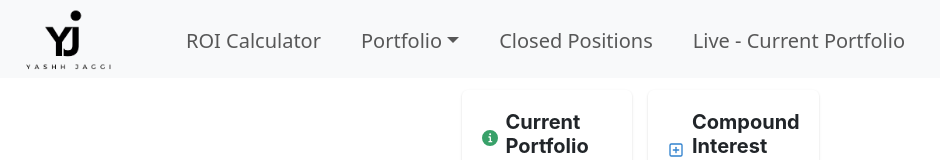
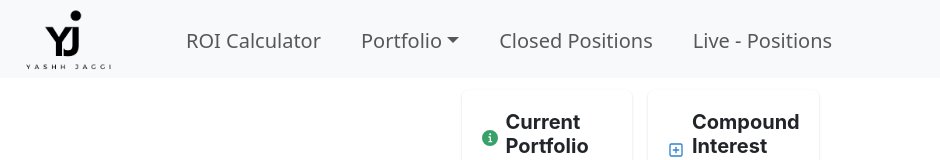
Before and after one commit to yashhjaggi1998/Stan-Weinstein-Portfolio, a Next.js app: page / in a window 1280 px wide. Shown: the top 160 px of the page, without its empty margins (0-940 px from the left). Built offline with nearby package versions, Linux system fonts and the light colour scheme.

Commit message:
Introducing Navbar

```diff
--- /dev/null
+++ b/pages/components/NavBar.js
@@ -0,0 +1,33 @@
+import {
+    Navbar,
+    Nav,
+    NavDropdown
+} from 'react-bootstrap';
+import "bootstrap/dist/css/bootstrap.min.css";
+
+export default function(){
+
+return (
+    <Navbar fixed="top" className="ps-4 pt-1 pb-0" bg="light" data-bs-theme="light">
+        <Navbar.Brand>
+            <img
+                alt="YJ Brand"
+                src="YJ1.png"
+                width="90"
+                height="100"
+                className="align-top"
+            />
+        </Navbar.Brand>
+        <Nav className="ms-5 me-auto">
+
+            <Nav.Link href="/compound_interest_calculator" className="fs-5 me-4">ROI Calculator</Nav.Link>
+            <NavDropdown title="Portfolio" id="portfolio" className="fs-5 me-4">
+                <NavDropdown.Item href="/current_portfolio" className="fs-5">Current Portfolio</NavDropdown.Item>
+                <NavDropdown.Item href="/fundamental_portfolio" className="fs-5">Fundamental Portfolio</NavDropdown.Item>
+            </NavDropdown>
+            <Nav.Link href="/closed_positions" className="fs-5 me-4">Closed Positions</Nav.Link>
+            <Nav.Link href="/positions" className="fs-5">Live - Positions</Nav.Link>
+        </Nav>
+    </Navbar>
+    );
+}
--- a/pages/index.tsx
+++ b/pages/index.tsx
@@ -4,7 +4,7 @@ import clientPromise from '../lib/mongodb'
 import type { InferGetServerSidePropsType, GetServerSideProps } from 'next'
 import { Button, Card, CardBody, CardFooter, CardHeader, Center, Container, HStack, Heading, Icon, List, ListIcon, ListItem, SimpleGrid, Text} from '@chakra-ui/react';
 import { InfoIcon, LockIcon, SettingsIcon, PlusSquareIcon } from '@chakra-ui/icons';
-import { Navbar, Nav, NavItem, NavDropdown } from 'react-bootstrap';
+import NavBar from "./components/NavBar";
 
 
 type ConnectionStatus = { isConnected: boolean }
@@ -41,29 +41,7 @@ export default function Home({isConnected,}: InferGetServerSidePropsType<typeof
                 <meta name="description" content="Yashh's Portfolio" />
             </Head>
 
-
-            <Navbar fixed="top" className="ps-4 pt-1 pb-0" bg="light" data-bs-theme="light">
-
-                <Navbar.Brand>
-                    <img
-                        alt="YJ Brand"
-                        src="YJ1.png"
-                        width="90"
-                        height="100"
-                        className="align-top"
-                    />
-                </Navbar.Brand>
-                <Nav className="ms-5 me-auto">
-
-                    <Nav.Link href="/compound_interest_calculator" className="fs-5 me-4">ROI Calculator</Nav.Link>
-                    <NavDropdown title="Portfolio" id="portfolio" className="fs-5 me-4">
-                        <NavDropdown.Item href="/current_portfolio" className="fs-5">Current Portfolio</NavDropdown.Item>
-                        <NavDropdown.Item href="/fundamental_portfolio" className="fs-5">Fundamental Portfolio</NavDropdown.Item>
-                    </NavDropdown>
-                    <Nav.Link href="/closed_positions" className="fs-5 me-4">Closed Positions</Nav.Link>
-                    <Nav.Link href="/current_portfolio_live" className="fs-5">Live - Current Portfolio</Nav.Link>
-                </Nav>
-            </Navbar>
+            <NavBar />
 
             <Container maxW="container.xl" marginTop={"90px"}>
                 <Center>
```
Also changed, not shown: pages/compound_interest_calculator.js (+2 -23 lines).
